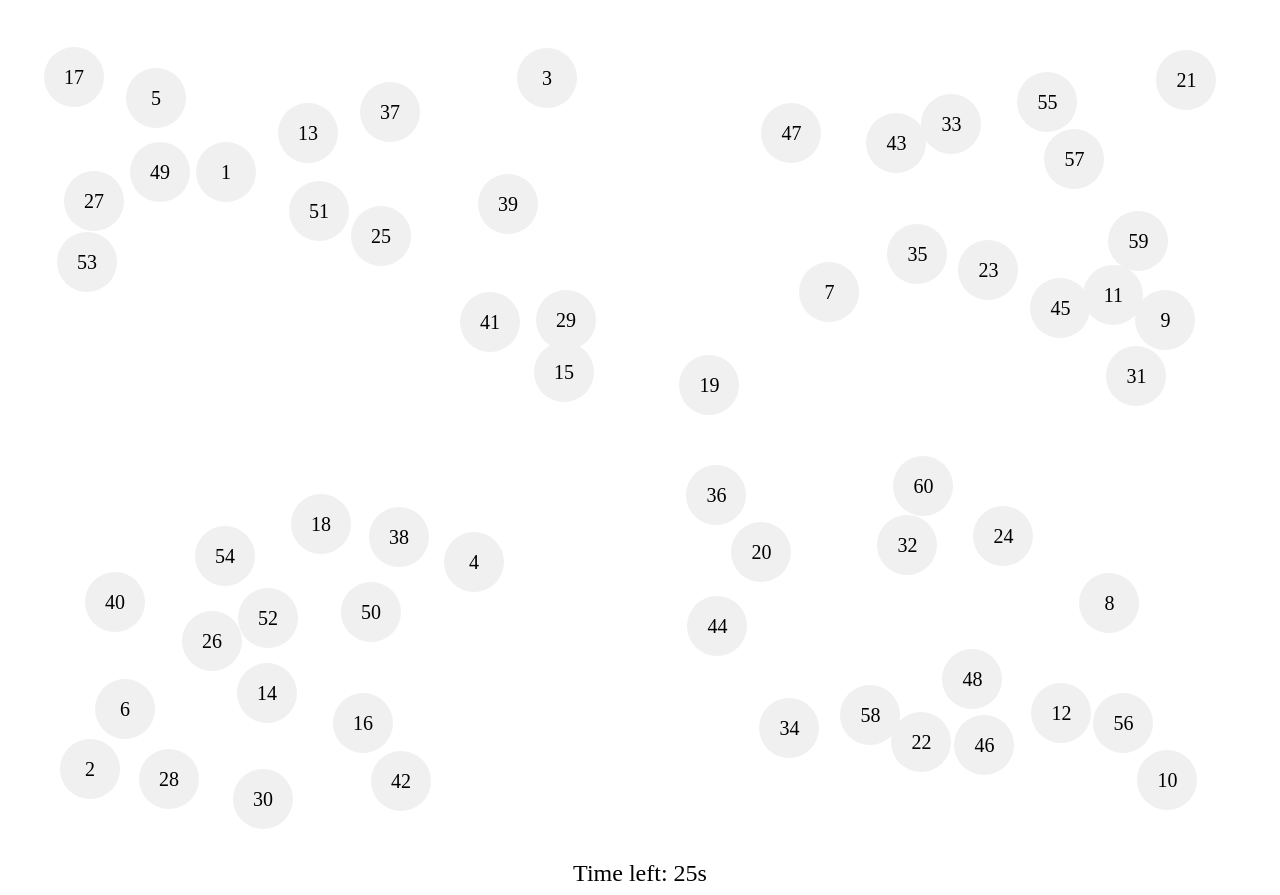
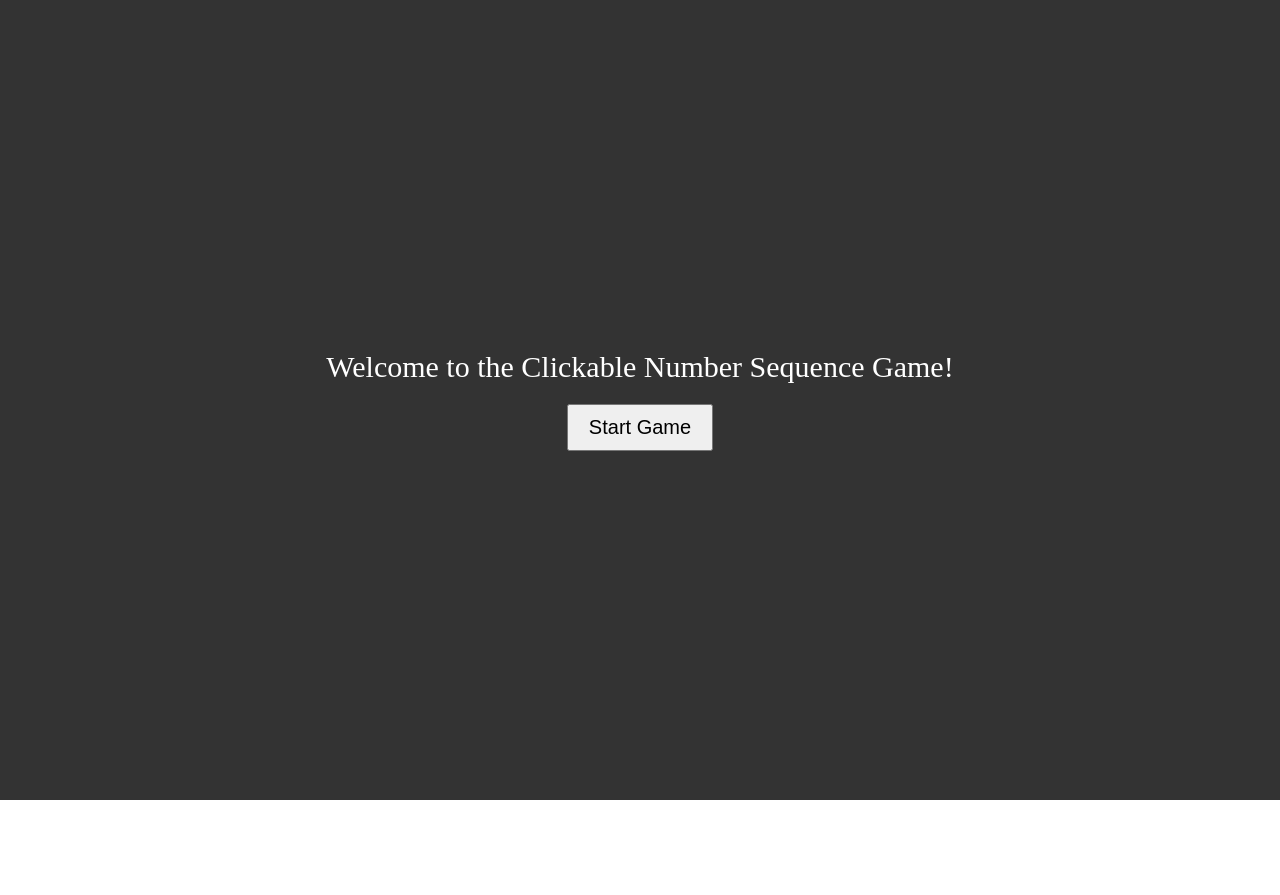
Before and after one commit to shemimadrich/clickable-number-game, a plain HTML site: page clickable-number-game.html in a window 1280 px wide. After the commit the page ends 800 px from the top, so only its background shows below. Drawn offline with Linux system fonts and the light colour scheme.

Commit message:
Update clickable-number-game.html

```diff
--- a/clickable-number-game.html
+++ b/clickable-number-game.html
@@ -5,21 +5,33 @@
     <meta name="viewport" content="width=device-width, initial-scale=1.0">
     <title>Clickable Number Sequence</title>
     <style>
+        body, html {
+            margin: 0;
+            padding: 0;
+            height: 100%;
+            display: flex;
+            flex-direction: column;
+            justify-content: center;
+            align-items: center;
+        }
         .container {
             display: flex;
             justify-content: space-between;
             margin: 20px;
             position: relative;
+            width: 90%; /* Make the container width relative */
+            max-width: 800px; /* Set a max width to ensure it doesn't stretch too much */
         }
         .cluster {
             width: 48%;
             position: relative;
-            height: 400px;
+            height: 300px; /* Reduce height to fit better on smaller screens */
+            display: none; /* Hide clusters initially */
         }
         .number {
             position: absolute;
             text-align: center;
-            font-size: 20px;
+            font-size: 18px;
             padding: 10px;
             background-color: #f0f0f0;
             border-radius: 50%;
@@ -37,6 +49,7 @@
             text-align: center;
             font-size: 24px;
             margin-top: 20px;
+            display: none; /* Hide timer initially */
         }
         #result {
             position: fixed;
@@ -55,7 +68,7 @@
             z-index: 1000;
             display: none;
         }
-        #result button {
+        #result button, #startButton {
             margin-top: 20px;
             padding: 10px 20px;
             font-size: 20px;
@@ -88,9 +101,30 @@
             border: 1px solid rgba(100, 100, 100, 0.2);
             border-radius: 15px;
         }
+        #startScreen {
+            position: fixed;
+            top: 0;
+            left: 0;
+            width: 100%;
+            height: 100%;
+            background-color: rgba(0, 0, 0, 0.8);
+            color: white;
+            text-align: center;
+            font-size: 30px;
+            display: flex;
+            justify-content: center;
+            align-items: center;
+            flex-direction: column;
+            z-index: 1000;
+        }
     </style>
 </head>
 <body>
+    <div id="startScreen">
+        <div>Welcome to the Clickable Number Sequence Game!</div>
+        <button id="startButton">Start Game</button>
+    </div>
+
     <div id="numbersContainer">
         <!-- Top Clusters -->
         <div class="container top-cluster">
@@ -147,8 +181,8 @@
 
                 do {
                     overlapping = false;
-                    x = Math.floor(Math.random() * (clusterWidth - 70)) + 10;
-                    y = Math.floor(Math.random() * (clusterHeight - 70)) + 10;
+                    x = Math.floor(Math.random() * (clusterWidth - 60)) + 10; // Adjusted for better fit
+                    y = Math.floor(Math.random() * (clusterHeight - 60)) + 10; // Adjusted for better fit
 
                     for (let pos of positions) {
                         if (Math.abs(x - pos.x) < 50 && Math.abs(y - pos.y) < 50) {
@@ -191,6 +225,7 @@
         function startTimer() {
             let timeLeft = 30;
             const timerElement = document.getElementById('timer');
+            timerElement.style.display = 'block'; // Show the timer
             timerElement.textContent = `Time left: ${timeLeft}s`;
 
             timerInterval = setInterval(() => {
@@ -218,6 +253,15 @@
             resultElement.style.display = 'flex';
         }
 
+        document.getElementById('startButton').addEventListener('click', () => {
+            document.getElementById('startScreen').style.display = 'none'; // Hide the start screen
+            document.querySelectorAll('.cluster').forEach(cluster => {
+                cluster.style.display = 'block'; // Show clusters
+            });
+            setupGame();
+            startTimer(); // Start the game after the start button is clicked
+        });
+
         document.getElementById('nextRoundButton').addEventListener('click', () => {
             clearInterval(timerInterval);
             round++;
@@ -238,9 +282,6 @@
             setupGame();
             startTimer(); // Start the timer only after the result message is hidden and new round starts
         });
-
-        setupGame();
-        startTimer();
     </script>
 </body>
 </html>
```
